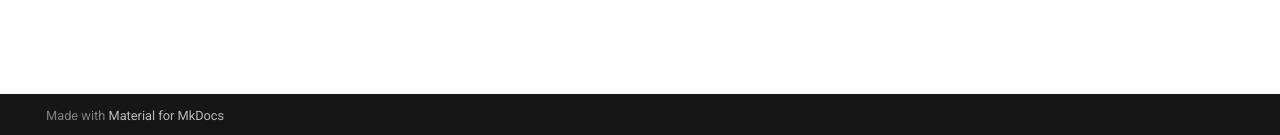
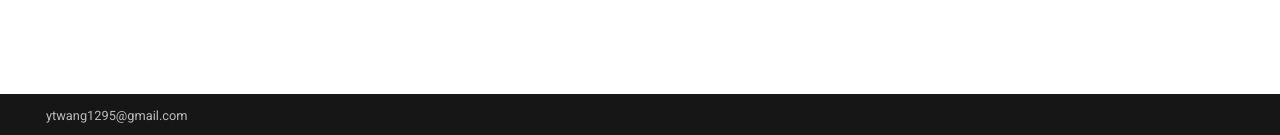
Before and after one commit to Wang-Taylor/mind-flow-notes, an MkDocs documentation site: the page built from docs/index.md, in a window 1280 px wide. Shown: the part 762-897 px from the top of the page. Built offline with MkDocs 1.6.1 and Material for MkDocs 9.7.7, drawn with Linux system fonts in a browser that asks for light colours.

Commit message:
底部改为显示邮箱

```diff
--- a/mkdocs.yml
+++ b/mkdocs.yml
@@ -27,6 +27,11 @@ markdown_extensions:
   - pymdownx.superfences
   - pymdownx.tasklist:
       custom_checkbox: true
+
+extra:
+  generator: false
+
+copyright: ytwang1295@gmail.com
 
 nav:
   - 首页: index.md
```
